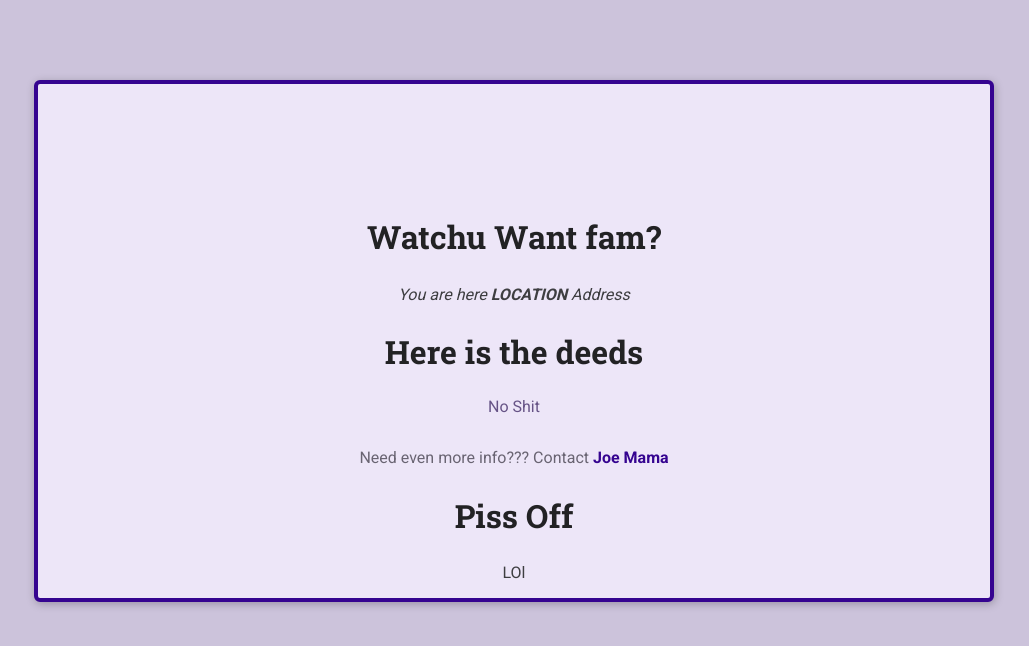
After one commit to Cyber-Hacker-Boys/test-repo, a Django app: page /test/1 in a window 1280 px wide. The commit adds this page. Shown: the top 646 px of the page, without its empty margins (126-1155 px from the left). Run offline with Django 3.2, Linux system fonts and the light colour scheme.

Commit message:
Inheritance shit

```diff
--- /dev/null
+++ b/testShit/testApp/static/testApp/styles/selectedShit.css
@@ -0,0 +1,88 @@
+article {
+  max-width: 60rem;
+  margin: 5rem auto;
+  border-radius: 6px;
+  background-color: #ede6f8;
+  border: 4px solid #350490;
+  box-shadow: 1px 2px 8px rgba(0, 0, 0, 0.25);
+  position: relative;
+  padding: 1rem;
+  text-align: center;
+}
+
+#main-image {
+  width: 10rem;
+  height: 10rem;
+  object-fit: cover;
+  position: absolute;
+  top: -5rem;
+  left: calc(50% - 5rem);
+  border-radius: 50%;
+  border: 4px solid #350490;
+}
+
+section:first-of-type {
+  margin-top: 6rem;
+}
+
+h2 {
+  font-size: 2rem;
+}
+
+address span {
+  font-weight: bold;
+}
+
+#details h2 {
+  margin-bottom: 0.5rem;
+}
+
+#details > p {
+  color: #665386;
+  padding: 1rem;
+  border-radius: 4px;
+  max-width: 80%;
+  margin: auto;
+}
+
+#details footer {
+  color: #696472;
+}
+
+#details footer a {
+  color: #350490;
+  text-decoration: none;
+  font-weight: bold;
+}
+
+#registration ul {
+  list-style: none;
+  margin: 0;
+  padding: 0;
+}
+
+#registration label {
+  font-weight: bold;
+  color: #46424d;
+  margin-right: 1rem;
+  display: block;
+  margin-bottom: 0.5rem;
+}
+
+#registration input {
+  font: inherit;
+  width: 40%;
+  background-color: #ebeaee;
+  border: 1px solid #4b4753;
+  border-radius: 4px;
+  padding: 0.25rem;
+}
+
+#registration-actions {
+  margin-top: 1.5rem;
+}
+
+#registration .errorlist {
+  margin-bottom: 0.5rem;
+  color: #880824;
+}
--- /dev/null
+++ b/testShit/testApp/templates/testApp/details.html
@@ -0,0 +1,35 @@
+{% load static %}
+<!DOCTYPE html>
+<html lang="en">
+<head>
+    <meta charset="UTF-8">
+    <title>{{selected.title}}</title>
+    <link rel="stylesheet" href="{% static 'testApp/styles/base.css' %}">
+    <link rel="stylesheet" href="{% static 'testApp/styles/selectedShit.css' %}">
+</head>
+<body>
+    <main>
+        <article>
+            <img src="" alt="">
+
+            <section id="location">
+                <h2>Watchu Want fam?</h2>
+                <address>You are here <span>LOCATION</span> Address</address>
+            </section>
+
+            <section id="details">
+                <h2>Here is the deeds</h2>
+                <p>{{selected.description}}</p>
+                <footer>
+                    <p>Need even more info??? Contact <a href="#">Joe Mama</a></p>
+                </footer>
+            </section>
+
+            <section id="registration">
+                <h2>Piss Off</h2>
+                LOl
+            </section>
+        </article>
+    </main>
+</body>
+</html>
--- a/testShit/testApp/urls.py
+++ b/testShit/testApp/urls.py
@@ -2,5 +2,6 @@ from django.urls import path
 from . import views
 
 urlpatterns = [
-    path('test/', views.index)
+    path('test/', views.index, name='all'),
+    path('test/<slug:shit_slug>', views.details, name='detail')
 ]
--- a/testShit/testApp/views.py
+++ b/testShit/testApp/views.py
@@ -6,10 +6,21 @@ from django.http import HttpResponse
 
 def index(request):
     randoms = [
-        {'title': 'Bitch'},
-        {'title': 'Second Bitch'}
+        {
+            'title': 'Bitch',
+            'location': 'Your Mama',
+            'slug': 'Get-Fucket'},
+        {
+            'title': 'Bitch2',
+            'location': 'Your Mama 2',
+            'slug': 'Get-Fucket-2'}
     ]
     return render(request, 'testApp/index.html', {
         'showM': True,
         'randoms': randoms
     })
+
+
+def details(request, shit_slug):
+    selectedshit = {'title': 'This is shit', 'description': 'No Shit'}
+    return render(request, 'testApp/details.html', {'selected': selectedshit})
```
Also changed, not shown: testShit/testApp/static/testApp/styles/allShit.css (added, +62 -0 lines), testShit/testApp/templates/testApp/index.html (+29 -9 lines).
